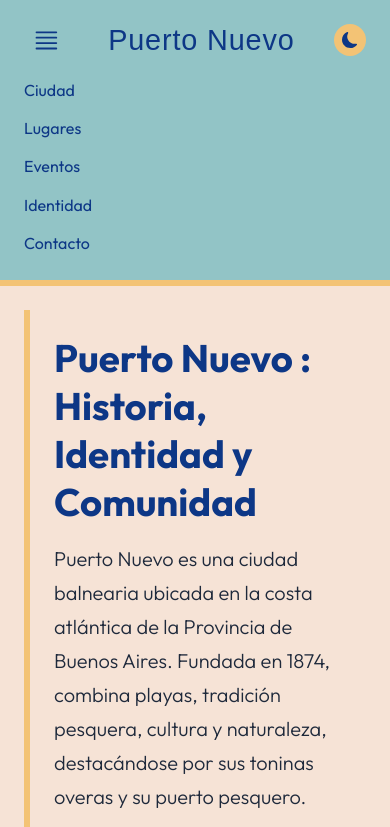
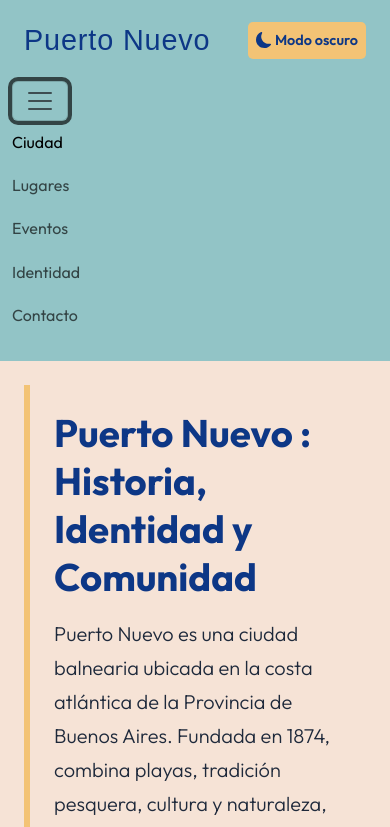
Before and after one commit to fgonzalez15unahur/tp_lenguajes_informaticos_mi_ciudad, a plain HTML site: page ciudad.html in a window 390 px wide. Both pictures are taken after a click on the button "Abrir menú". Shown: the top 827 px of the page. Drawn offline with nearby package versions, Linux system fonts and the light colour scheme; grey boxes are pictures that could not be loaded; a web font is replaced by a local one.

Commit message:
Sumo un buscador con js + menu hamburgueso resuelto ok con bootstrap

```diff
--- a/ciudad.html
+++ b/ciudad.html
@@ -8,7 +8,8 @@
         content="Página informativa sobre Puerto Nuevo, sus lugares turísticos, historia y principales atractivos.">
     <link rel="preconnect" href="https://fonts.googleapis.com">
     <link rel="preconnect" href="https://fonts.gstatic.com" crossorigin>
-    <link href="https://fonts.googleapis.com/css2?family=Outfit:wght@100..900&family=Spicy+Rice&display=swap" rel="stylesheet">
+    <link href="https://fonts.googleapis.com/css2?family=Outfit:wght@100..900&family=Spicy+Rice&display=swap"
+        rel="stylesheet">
     <link href="https://cdn.jsdelivr.net/npm/bootstrap@5.3.3/dist/css/bootstrap.min.css" rel="stylesheet">
     <link rel="stylesheet" href="css/styles.css">
     <title>Puerto Nuevo - Ciudad</title>
@@ -18,29 +19,43 @@
     <!-- Header -->
     <header>
         <div class="header-superior">
-            <button id="btn-hamburguesa" class="btn-hamburguesa" type="button">
-            <svg xmlns="http://www.w3.org/2000/svg" width="16" height="16" fill="currentColor" class="bi bi-justify" viewBox="0 0 16 16">
-                <path fill-rule="evenodd" d="M2 12.5a.5.5 0 0 1 .5-.5h11a.5.5 0 0 1 0 1h-11a.5.5 0 0 1-.5-.5m0-3a.5.5 0 0 1 .5-.5h11a.5.5 0 0 1 0 1h-11a.5.5 0 0 1-.5-.5m0-3a.5.5 0 0 1 .5-.5h11a.5.5 0 0 1 0 1h-11a.5.5 0 0 1-.5-.5m0-3a.5.5 0 0 1 .5-.5h11a.5.5 0 0 1 0 1h-11a.5.5 0 0 1-.5-.5"/>
-            </svg>
-            </button>
             <a href="index.html" class="header-logo">Puerto Nuevo</a>
             <button id="btn-modo" class="btn-modo" type="button">
-                <svg xmlns="http://www.w3.org/2000/svg" width="16" height="16" fill="currentColor" class="bi bi-moon-fill" viewBox="0 0 16 16">
-                <path d="M6 .278a.77.77 0 0 1 .08.858 7.2 7.2 0 0 0-.878 3.46c0 4.021 3.278 7.277 7.318 7.277q.792-.001 1.533-.16a.79.79 0 0 1 .81.316.73.73 0 0 1-.031.893A8.35 8.35 0 0 1 8.344 16C3.734 16 0 12.286 0 7.71 0 4.266 2.114 1.312 5.124.06A.75.75 0 0 1 6 .278"/>
+                <svg xmlns="http://www.w3.org/2000/svg" width="16" height="16" fill="currentColor"
+                    class="bi bi-moon-fill" viewBox="0 0 16 16">
+                    <path
+                        d="M6 .278a.77.77 0 0 1 .08.858 7.2 7.2 0 0 0-.878 3.46c0 4.021 3.278 7.277 7.318 7.277q.792-.001 1.533-.16a.79.79 0 0 1 .81.316.73.73 0 0 1-.031.893A8.35 8.35 0 0 1 8.344 16C3.734 16 0 12.286 0 7.71 0 4.266 2.114 1.312 5.124.06A.75.75 0 0 1 6 .278" />
                 </svg>
                 <span class="texto-modo">Modo oscuro</span>
             </button>
         </div>
-        <!-- Nav -->
-        <nav id="navbar" class="navbar-responsive">
-            <div class="navbar-links">
-                <ul class="navbar">
-                    <li class="nav-item"><a class="nav-link" href="ciudad.html">Ciudad</a></li>
-                    <li class="nav-item"><a class="nav-link" href="lugares.html">Lugares</a></li>
-                    <li class="nav-item"><a class="nav-link" href="index.html#eventos">Eventos</a></li>
-                    <li class="nav-item"><a class="nav-link" href="index.html#identidad">Identidad</a></li>
-                    <li class="nav-item"><a class="nav-link" href="contacto.html">Contacto</a></li>
-                </ul>
+        <nav aria-label="Navegación principal" class="navbar navbar-expand-md">
+            <div class="container-fluid">
+                <button class="navbar-toggler" type="button" data-bs-toggle="collapse"
+                    data-bs-target="#navbarSupportedContent" aria-controls="navbarSupportedContent"
+                    aria-expanded="false" aria-label="Abrir menú">
+                    <span class="navbar-toggler-icon"></span>
+                </button>
+                <div class="collapse navbar-collapse" id="navbarSupportedContent">
+                    <ul class="navbar-nav mb-2 mb-md-0">
+                        <li class="nav-item">
+                            <a class="nav-link active" href="ciudad.html">Ciudad</a>
+                        </li>
+                        <li class="nav-item">
+                            <a class="nav-link" href="lugares.html">Lugares</a>
+                        </li>
+                        <li class="nav-item">
+                            <a class="nav-link" href="index.html#eventos">Eventos</a>
+                        </li>
+                        <li class="nav-item">
+                            <a class="nav-link" href="index.html#identidad">Identidad</a>
+                        </li>
+                        <li class="nav-item">
+                            <a class="nav-link" href="contacto.html">Contacto</a>
+                        </li>
+                    </ul>
+                </div>
+
             </div>
         </nav>
     </header>
--- a/css/styles.css
+++ b/css/styles.css
@@ -55,9 +55,7 @@ h3 {
 header {
     background-color: var(--color-primario);
     color: var(--color-secundario);
-    padding: 1rem 1.5rem;
-    padding-bottom: 0.5rem;
-    border-bottom: 0.4em solid var(--color-acento);
+    padding: 1rem 0 0.5rem;
     top: 0;
     position: sticky;
     z-index: 1030;
@@ -66,6 +64,20 @@ header {
     display: flex;
     justify-content: space-between;
     align-items: center;
+    padding: 0 1.5rem 0.5rem;
+}
+
+.navbar,
+.navbar > .container-fluid,
+.navbar-collapse {
+    width: 100%;
+}
+
+@media (min-width: 768px) {
+    .navbar-nav {
+        width: 100%;
+        justify-content: space-evenly;
+    }
 }
 
 .header-logo {
@@ -83,53 +95,19 @@ header a{
     font-size: 1.5rem;
 }
 
-.navbar{
-    display: flex;
-    justify-content: space-around;
-    align-items: center;
-}
 
 ul{
     list-style: none;
     margin: 0;
 }
 
-.navbar .nav-link{
-    position: relative;
-    padding-bottom: 3px;
+.navbar .nav-link::after{
+    background-color: var(--color-acento);
 }
 
-.navbar .nav-link::after{
-    content: "";
-    position: absolute;
-    left: 50%;
-    bottom: 0;
-    transform: translateX(-50%);
-    width: 0;
-    height: 3px;
-    background-color: var(--color-acento);
-    transition: width 0.3s ease;
-}
-
-.navbar .nav-link:hover::after{
-    width: 100%;
-}
 
 .btn-hamburguesa{
-    background-color: transparent;
     color: var(--color-secundario);
-    border: none;
-    padding: 0.4rem 0.5rem;
-    border-radius: 5px;
-    cursor: pointer;
-    display: none;
-    align-items: center;
-    justify-content: center;
-}
-
-.btn-hamburguesa svg{
-    width: 1.8rem;
-    height: 1.8rem;
 }
 
 /* MAIN Y FOOTER */
@@ -162,7 +140,9 @@ section {
 }
 .hero{
         min-height: 80vh;
-        position: relative;
+        display: flex;
+        align-items: center;
+        justify-content: center;
         text-align: center;
         color: var(--color-texto-claro);
         background:
@@ -170,10 +150,6 @@ section {
         url("../img/playa-grande.jpg") center / cover no-repeat;
 }
 .hero-contenido{
-    position: absolute;
-    top: 50%;
-    left: 50%;
-    transform: translate(-50%, -50%);
     width: 80%;
 }
 .hero h1{
@@ -432,6 +408,16 @@ body.modo-oscuro .accordion-button::after {
     object-fit: cover;
 }
 /* Eventos */
+.buscador-eventos {
+    max-width: 32rem;
+    margin: 0 auto 1.5rem;
+}
+
+#eventos-vacio {
+    text-align: center;
+    margin-bottom: 1rem;
+}
+
 #identidad img {
     width: 100%;
     height: 700px;
@@ -461,39 +447,3 @@ article {
     border-color: var(--color-acento-claro);
     color: var(--color-texto-claro);
 }
-
-/* RESPONSIVE */
-@media (max-width: 490px){
-    .btn-hamburguesa{
-        display: block;
-    }
-
-    .btn-modo{
-        width: 2rem;
-        height: 2rem;
-        padding: 0;
-        border-radius: 50%;
-        font-size: 1.1rem;
-        }
-
-    .texto-modo{
-        display: none;
-    }
-
-    .navbar-responsive {
-            display: none;
-            width: 100%;
-        }
-
-        /* 2. Cuando JS agrega .abierto al tocar la hamburguesa, aparece */
-        .navbar-responsive.abierto {
-            display: block;
-        }
-
-    .navbar {
-        flex-direction: column;
-        align-items: flex-start;
-        gap: 0.5rem;
-        padding: 0.75rem 0;
-        }
-}
--- a/js/main.js
+++ b/js/main.js
@@ -1,6 +1,33 @@
 const btnModo = document.getElementById("btn-modo");
 const svgLuna = `<svg xmlns="http://www.w3.org/2000/svg" width="16" height="16" fill="currentColor" viewBox="0 0 16 16"><path d="M6 .278a.77.77 0 0 1 .08.858 7.2 7.2 0 0 0-.878 3.46c0 4.021 3.278 7.277 7.318 7.277q.792-.001 1.533-.16a.79.79 0 0 1 .81.316.73.73 0 0 1-.031.893A8.35 8.35 0 0 1 8.344 16C3.734 16 0 12.286 0 7.71 0 4.266 2.114 1.312 5.124.06A.75.75 0 0 1 6 .278"/></svg>`;
 const svgSol = `<svg xmlns="http://www.w3.org/2000/svg" width="16" height="16" fill="currentColor" viewBox="0 0 16 16"><path d="M8 12a4 4 0 1 0 0-8 4 4 0 0 0 0 8M8 0a.5.5 0 0 1 .5.5v2a.5.5 0 0 1-1 0v-2A.5.5 0 0 1 8 0m0 13a.5.5 0 0 1 .5.5v2a.5.5 0 0 1-1 0v-2A.5.5 0 0 1 8 13m8-5a.5.5 0 0 1-.5.5h-2a.5.5 0 0 1 0-1h2a.5.5 0 0 1 .5.5M3 8a.5.5 0 0 1-.5.5h-2a.5.5 0 0 1 0-1h2A.5.5 0 0 1 3 8m10.657-5.657a.5.5 0 0 1 0 .707l-1.414 1.415a.5.5 0 1 1-.707-.708l1.414-1.414a.5.5 0 0 1 .707 0m-9.193 9.193a.5.5 0 0 1 0 .707L3.05 13.657a.5.5 0 0 1-.707-.707l1.414-1.414a.5.5 0 0 1 .707 0m9.193 2.121a.5.5 0 0 1-.707 0l-1.414-1.414a.5.5 0 0 1 .707-.707l1.414 1.414a.5.5 0 0 1 0 .707M4.464 4.465a.5.5 0 0 1-.707 0L2.343 3.05a.5.5 0 1 1 .707-.707l1.414 1.414a.5.5 0 0 1 0 .708"/></svg>`;
+
+const buscadorEventos = document.getElementById("buscador-eventos");
+
+if (buscadorEventos) {
+    const formularioEventos = document.getElementById("form-eventos");
+    const tarjetasEventos = document.querySelectorAll("#lista-eventos .col");
+    const avisoVacio = document.getElementById("eventos-vacio");
+
+    formularioEventos.addEventListener("submit", (evento) => {
+        evento.preventDefault();
+    });
+
+    buscadorEventos.addEventListener("input", () => {
+        const texto = buscadorEventos.value.trim().toLowerCase();
+        let visibles = 0;
+
+        tarjetasEventos.forEach((tarjeta) => {
+            const coincide = tarjeta.textContent.toLowerCase().includes(texto);
+            tarjeta.hidden = !coincide;
+            if (coincide) {
+                visibles += 1;
+            }
+        });
+
+        avisoVacio.hidden = visibles > 0;
+    });
+}
 
 btnModo.addEventListener("click", () => {
     document.body.classList.toggle("modo-oscuro");
@@ -10,11 +37,3 @@ btnModo.addEventListener("click", () => {
         ? `${svgSol} <span class="texto-modo">Modo claro</span>`
         : `${svgLuna} <span class="texto-modo">Modo oscuro</span>`;
 });
-
-
-const btnHamburguesa = document.getElementById("btn-hamburguesa");
-const navbar = document.getElementById("navbar");
-
-btnHamburguesa.addEventListener("click", () => {
-    navbar.classList.toggle("abierto");
-});
```
Also changed, not shown: contacto.html (+27 -15 lines), index.html (+38 -19 lines), lugares.html (+27 -15 lines).
